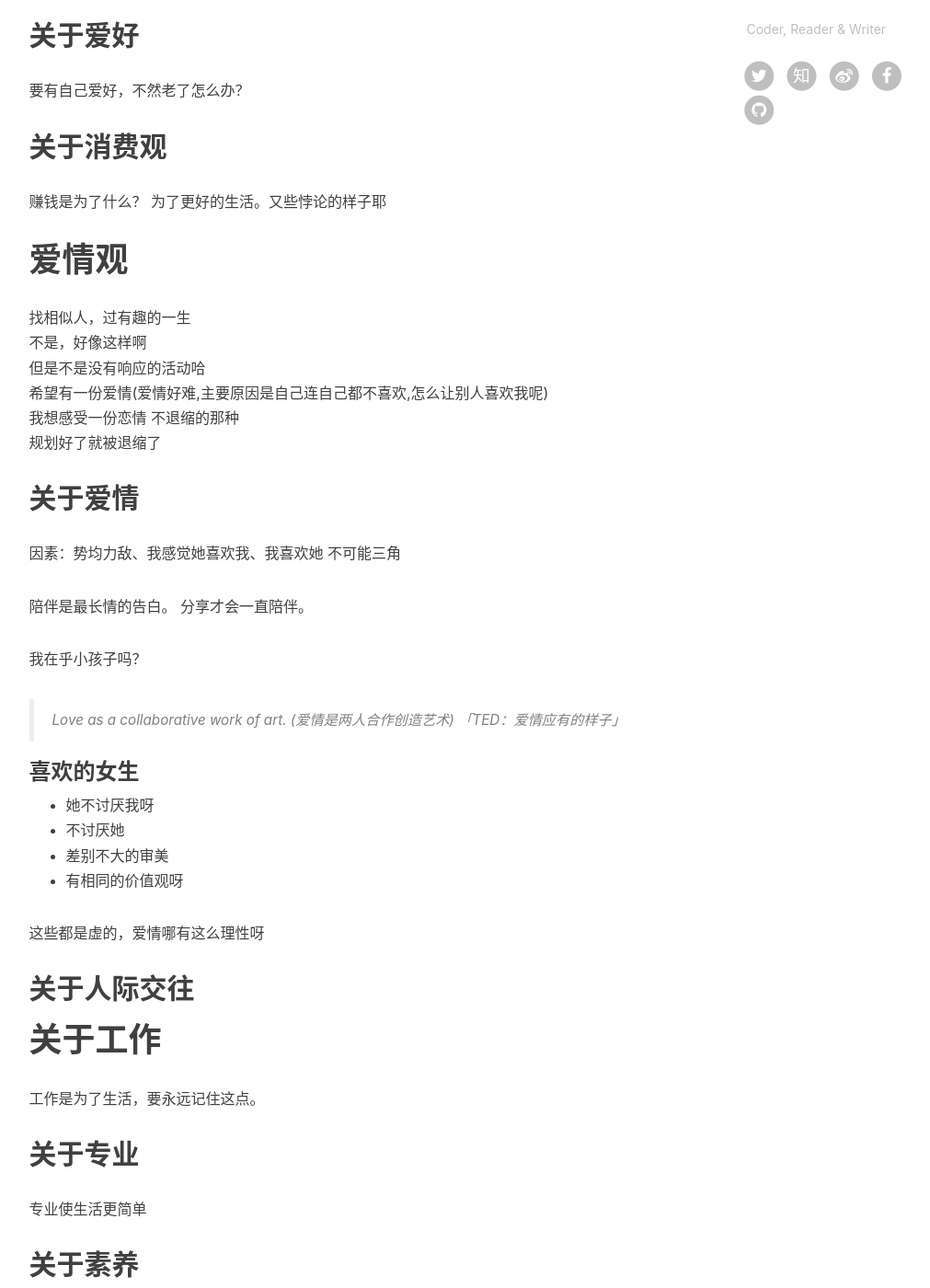
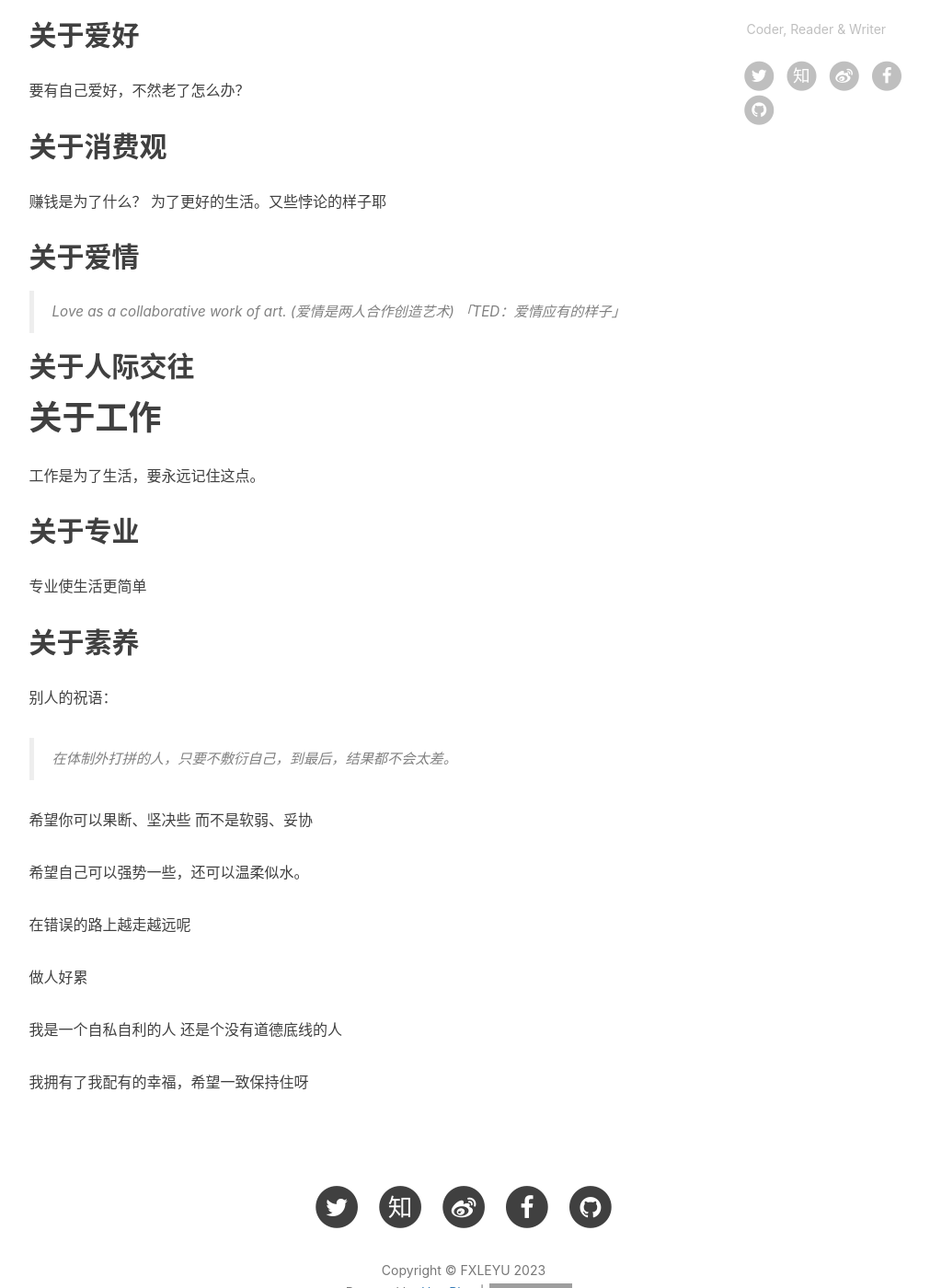
Before and after one commit to fxleyu/fxleyu.github.io, a Jekyll site: the page built from self-portrayal.md, in a window 1280 px wide and 1400 px high, scrolled down 878 px. Shown: the whole window at 92% size, without its empty margins (136-1147 px from the left). Built offline with Jekyll 4.4.1, drawn with Linux system fonts in a browser that asks for light colours; nearby versions of some CDN libraries; comment, search, counter and statistics services are not loaded; grey boxes are pictures that could not be loaded.

Commit message:
Update self-portrayal.md
删除关于 爱情观 的描述

```diff
--- a/self-portrayal.md
+++ b/self-portrayal.md
@@ -28,33 +28,9 @@ title: Self-portrait
 赚钱是为了什么？
 为了更好的生活。又些悖论的样子耶
 
-# 爱情观
-找相似人，过有趣的一生
-不是，好像这样啊
-但是不是没有响应的活动哈
-希望有一份爱情(爱情好难,主要原因是自己连自己都不喜欢,怎么让别人喜欢我呢)
-我想感受一份恋情 不退缩的那种
-规划好了就被退缩了
 
 ## 关于爱情
-因素：势均力敌、我感觉她喜欢我、我喜欢她
-不可能三角
-
-
-陪伴是最长情的告白。
-分享才会一直陪伴。
-
-我在乎小孩子吗？
-
 > Love as a collaborative work of art. (爱情是两人合作创造艺术) 「TED：爱情应有的样子」
-
-### 喜欢的女生
-- 她不讨厌我呀
-- 不讨厌她
-- 差别不大的审美
-- 有相同的价值观呀
-
-这些都是虚的，爱情哪有这么理性呀
 
 ## 关于人际交往
 
```
